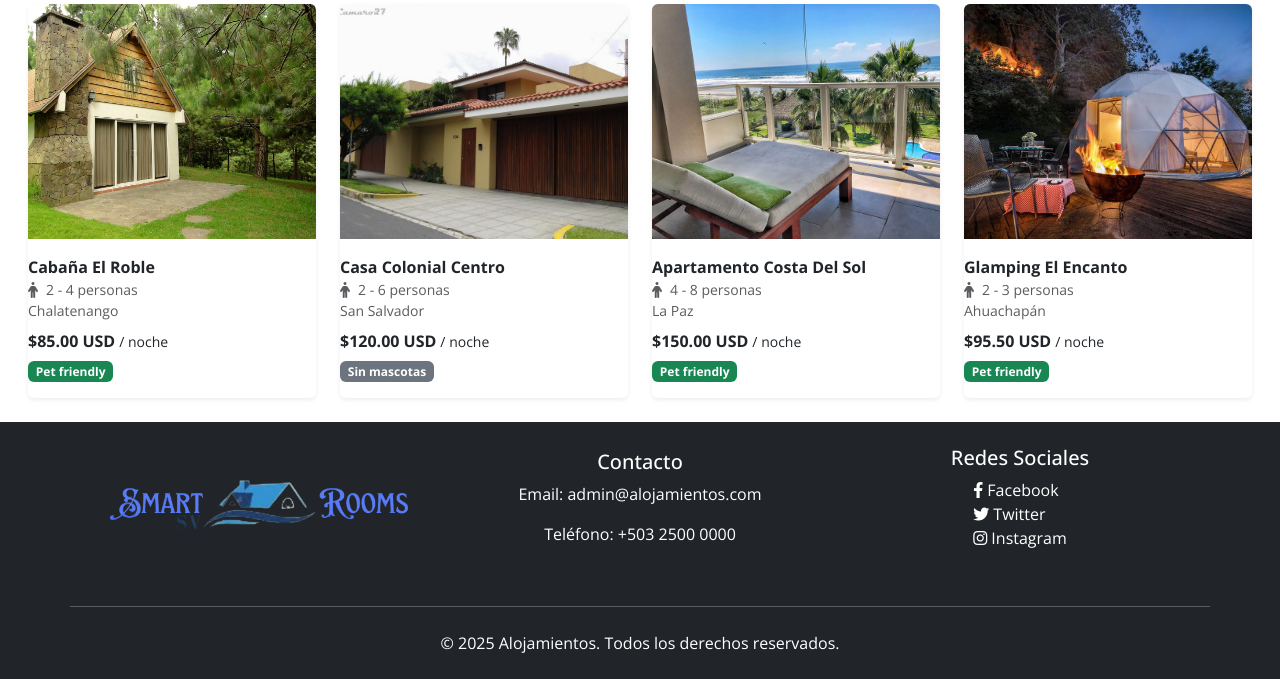
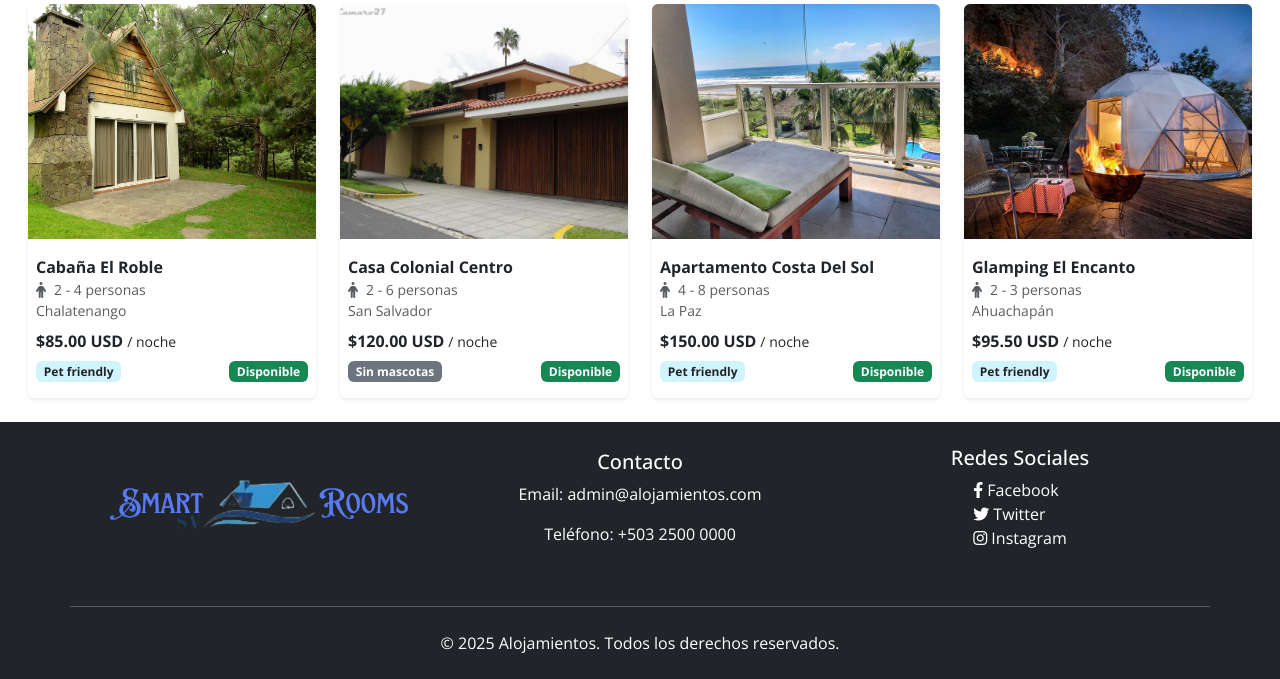
Before and after one commit to Kevv011/Smart_Rooms_SV, a PHP site: page /index.php?url=home in a window 1280 px wide. Shown: the part 1301-1980 px from the top of the page. Run offline with PHP 8.4, Linux system fonts and the light colour scheme; data comes from the database, SQL or seed files in the repository; some libraries are stand-ins or nearby versions.

Commit message:
Agregando campo de estado reservado a los alojamiento y correcciones esteticas

```diff
--- a/app/views/alojamientos_panel.php
+++ b/app/views/alojamientos_panel.php
@@ -131,8 +131,6 @@
     <!-- Manejo de contenedores de alojamientos DISPONIBLES y ELIMINADOS -->
     <script>
         function showContent(id_alojamiento_container) {
-            const a_disponible = document.getElementById("a_disponible");
-            const a_eliminado = document.getElementById("a_eliminado");
 
             //Permite alternar el mostrar alojamientos disponibles y eliminados
             document.querySelectorAll('.show-content').forEach(div => div.style.display = 'none');
--- a/app/views/home.php
+++ b/app/views/home.php
@@ -73,7 +73,7 @@
                                                 style="object-fit: cover; width: 100%; height: 200px;">
                                         </a>
                                     </div>
-                                    <div class="card-body border-0 px-0">
+                                    <div class="card-body border-0 px-2">
                                         <strong class="text-capitalize d-block"><?= htmlspecialchars($alojamiento['nombre']); ?></strong>
                                         <div class="d-flex gap-2 align-items-center">
                                             <i class="fa-solid fa-person text-muted"></i>
@@ -86,11 +86,19 @@
                                             <strong>$<?= htmlspecialchars(number_format($alojamiento['precio'], 2)); ?> USD</strong>
                                             <small>/ noche</small>
                                         </div>
-                                        <?php if ($alojamiento['mascota']) { ?>
-                                            <span class="badge bg-success mt-2">Pet friendly</span>
-                                        <?php } else { ?>
-                                            <span class="badge bg-secondary mt-2">Sin mascotas</span>
-                                        <?php } ?>
+                                        <div class="d-flex justify-content-between">
+                                            <?php if ($alojamiento['mascota']) { ?>
+                                                <span class="badge bg-info-subtle mt-2 text-dark">Pet friendly</span>
+                                            <?php } else { ?>
+                                                <span class="badge bg-secondary mt-2">Sin mascotas</span>
+                                            <?php } ?>
+
+                                            <?php if ($alojamiento['estado_reservado']) { ?>
+                                                <span class="badge bg-success mt-2">Disponible</span>
+                                            <?php } else { ?>
+                                                <span class="badge bg-danger mt-2">Reservado</span>
+                                            <?php } ?>
+                                        </div>
                                     </div>
                                 </div>
                             </div>
--- a/database/alojamientos_app.sql
+++ b/database/alojamientos_app.sql
@@ -95,12 +95,13 @@ CREATE TABLE `alojamientos` (
   `departamento` VARCHAR(100) NOT NULL,				-- Ubicacion departamental
   `latitud` DECIMAL(10, 8), 						-- Valor de latitud (Ubicacion con mapa)
   `longitud` DECIMAL(11, 8),						-- Valor de longitud (Ubicacion con mapa)
+  `estado_reservado` BOOLEAN NOT NULL DEFAULT TRUE, -- Denota si esta reservado o no el alojamiento
   `eliminado` BOOLEAN NOT NULL DEFAULT FALSE, 		-- Manejo de SOFT DELETE para eliminar alojamientos
   `fecha_registro` TIMESTAMP DEFAULT CURRENT_TIMESTAMP, 		  					-- Fecha en que se crea el alojamiento
   `actualizado_en` TIMESTAMP DEFAULT CURRENT_TIMESTAMP ON UPDATE CURRENT_TIMESTAMP,	-- Registra fecha y hora de actualizaciones de un alojamiento
   FOREIGN KEY (`id_anfitrion`) REFERENCES `anfitriones` (`id`) ON DELETE CASCADE  -- FK de anfitriones
 ) ENGINE=InnoDB DEFAULT CHARSET=utf8mb4 COLLATE=utf8mb4_general_ci AUTO_INCREMENT = 1;
-
+SELECT * FROM ALOJAMIENTOS;
 --
 -- Alojamientos agregados
 --
```
